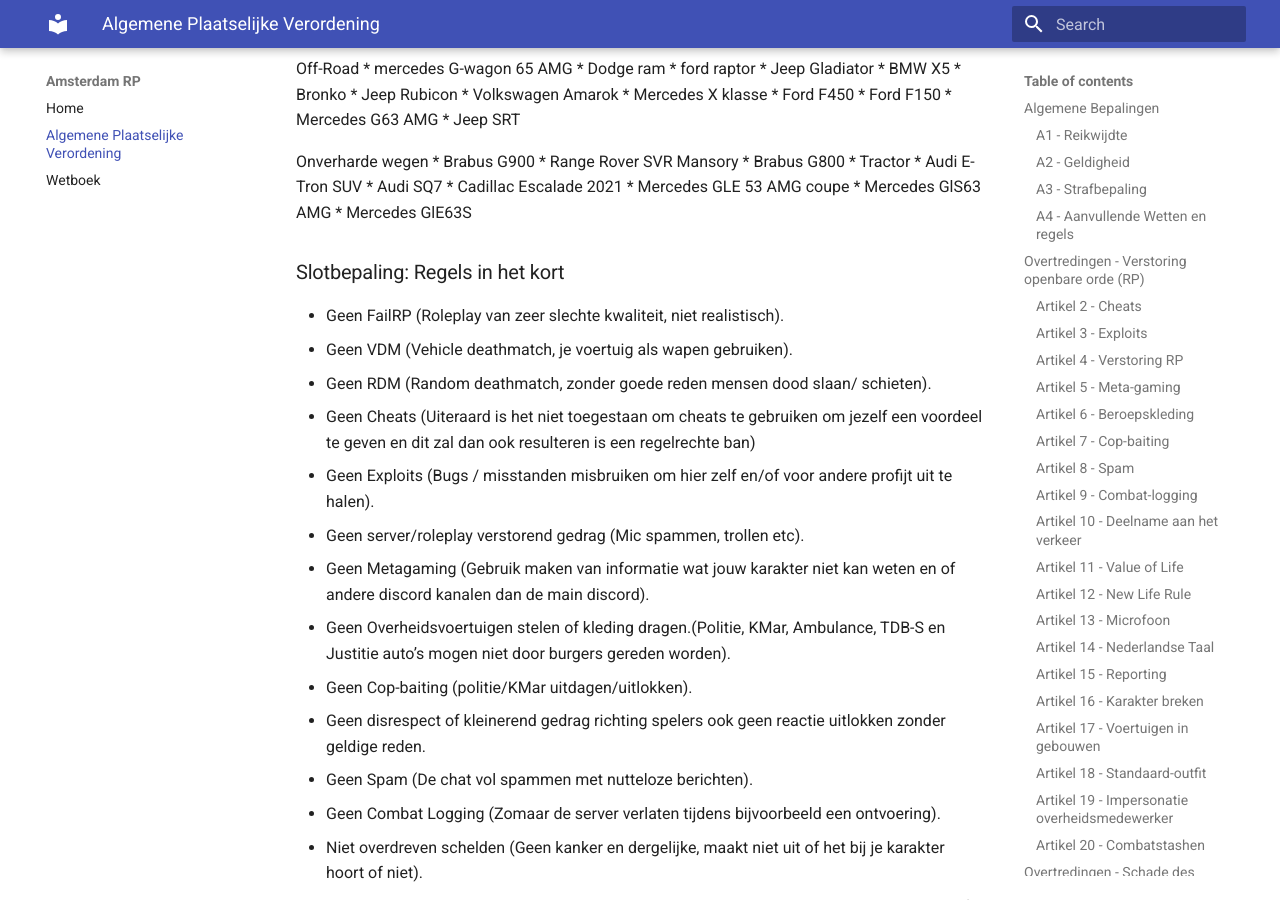
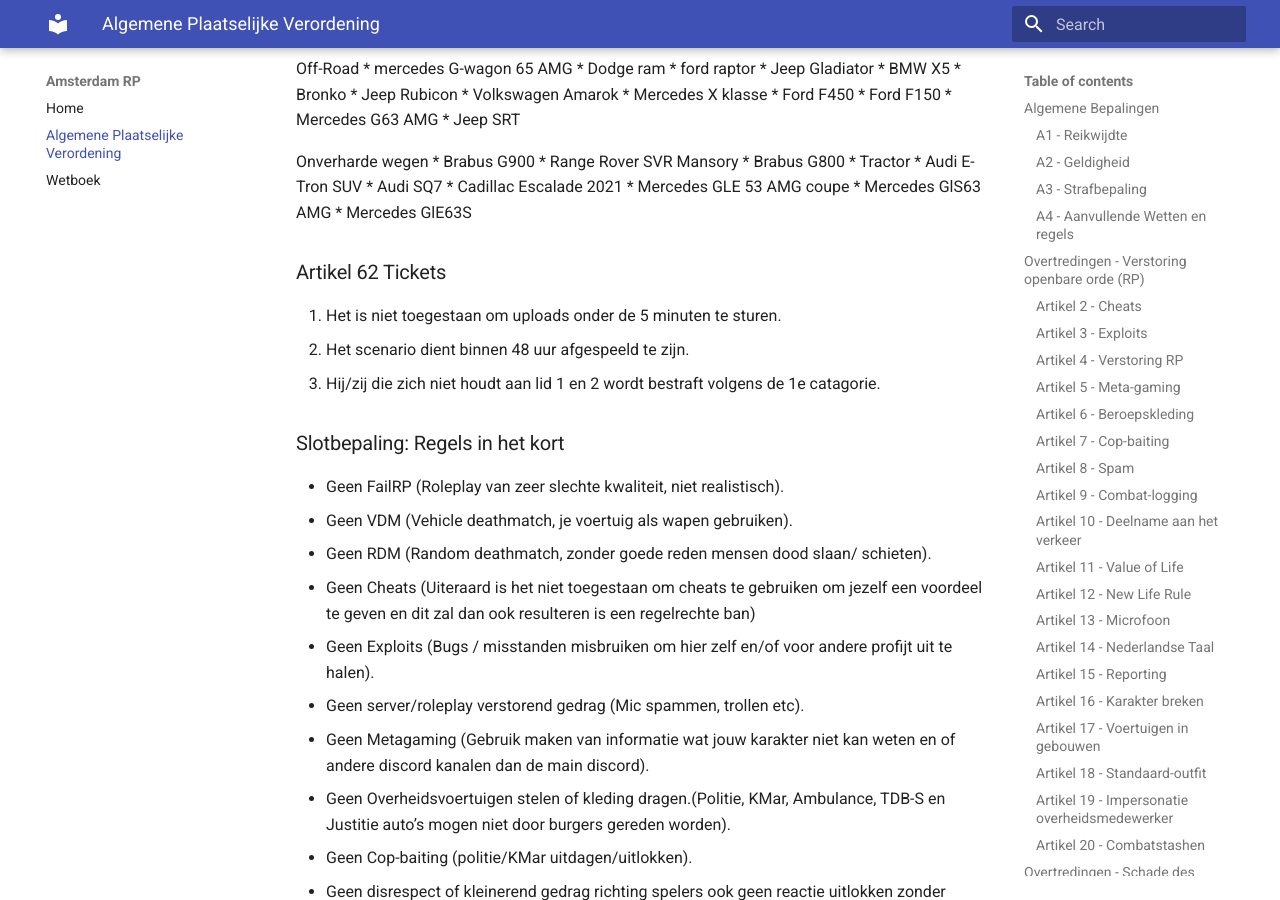
Before and after one commit to FiveMFusion/wetboek, an MkDocs documentation site: the page built from docs/apv.md, in a window 1280 px wide and 900 px high, scrolled down 20789 px. Built offline with MkDocs 1.6.1 and Material for MkDocs 9.7.7, drawn with Linux system fonts in a browser that asks for light colours.

Commit message:
changes core

```diff
--- a/docs/apv.md
+++ b/docs/apv.md
@@ -515,6 +515,10 @@ Onverharde wegen
 * Mercedes GlS63 AMG
 * Mercedes GlE63S
 
+### Artikel 62 Tickets
+1. Het is niet toegestaan om uploads onder de 5 minuten te sturen.
+2. Het scenario dient binnen 48 uur afgespeeld te zijn.
+3. Hij/zij die zich niet houdt aan lid 1 en 2 wordt bestraft volgens de 1e catagorie.
 
 ### Slotbepaling: Regels in het kort
 
```
